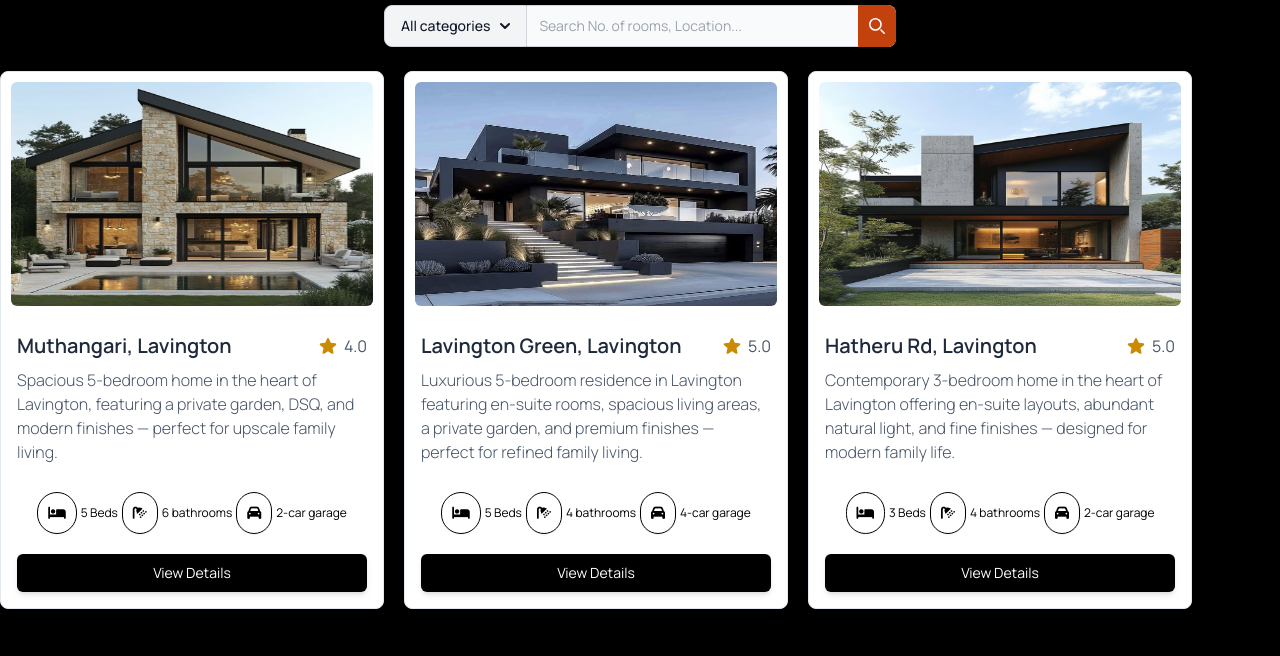
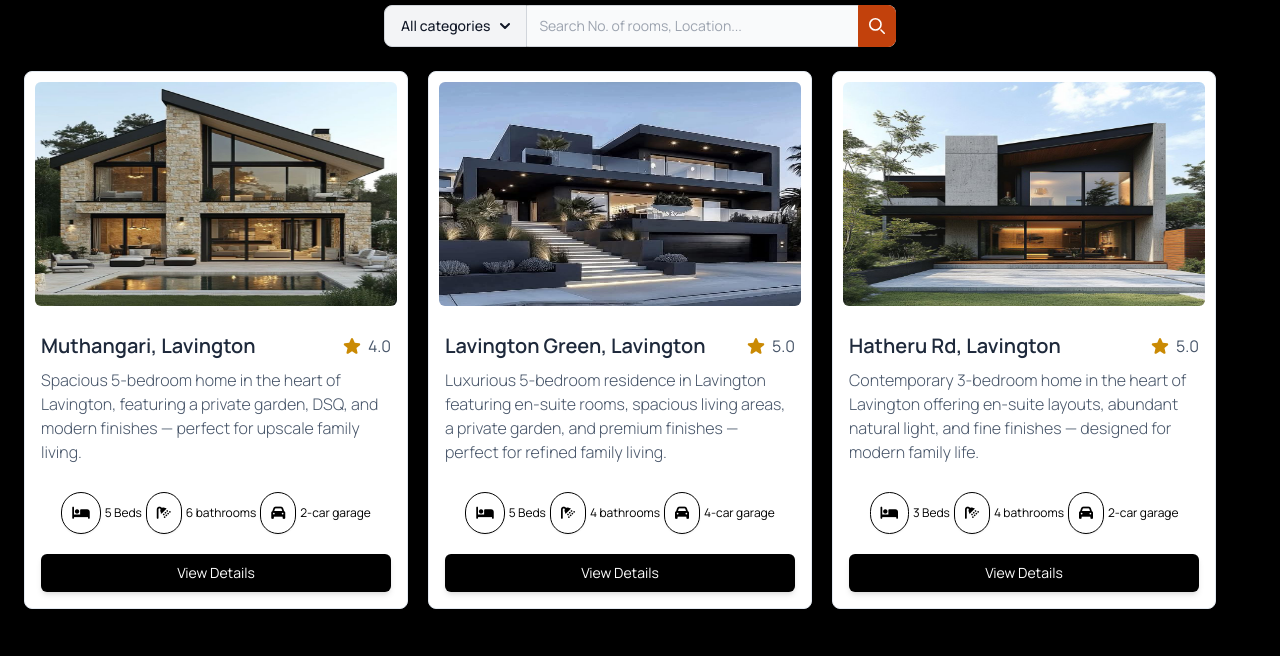
Before and after one commit to koeirono/BomaVue, a plain HTML site: page projects.html in a window 1280 px wide. Shown: the part 67-723 px from the top of the page. Drawn offline with nearby package versions, Linux system fonts and the light colour scheme.

Commit message:
projects

```diff
--- a/projects.html
+++ b/projects.html
@@ -2,7 +2,7 @@
 <html lang="en">
   <head>
     <meta charset="UTF-8" />
-    <meta name="viewport" content="width=device-width, initial-scale=1.0" />
+    <meta name="viewport" content="width=device-width, initial-scale=1.0"/>
 
     <script
       src="https://kit.fontawesome.com/475566af2a.js"
@@ -184,7 +184,7 @@
     </form>
 
     <!-- -------------------------------main content------------------------------------------------ -->
-    <section class="display flex flex-wrap gap-x-5">
+    <section class="display flex flex-wrap px-6 gap-x-5">
       <div
         class="relative flex flex-col my-6 bg-white shadow-sm border border-slate-200 rounded-lg w-96"
       >
@@ -346,7 +346,7 @@
       </div>
       <!-- ---------------------------------------------------------------------------------------------- -->
       <div
-        class="relative flex flex-col my-6 bg-white shadow-sm border border-slate-200 rounded-lg w-96"
+        class="relative flex flex-col  my-6 bg-white shadow-sm border border-slate-200 rounded-lg w-96"
       >
         <div class="relative h-56 m-2.5 overflow-hidden text-white rounded-md">
           <a href="hatheru.html"
```
